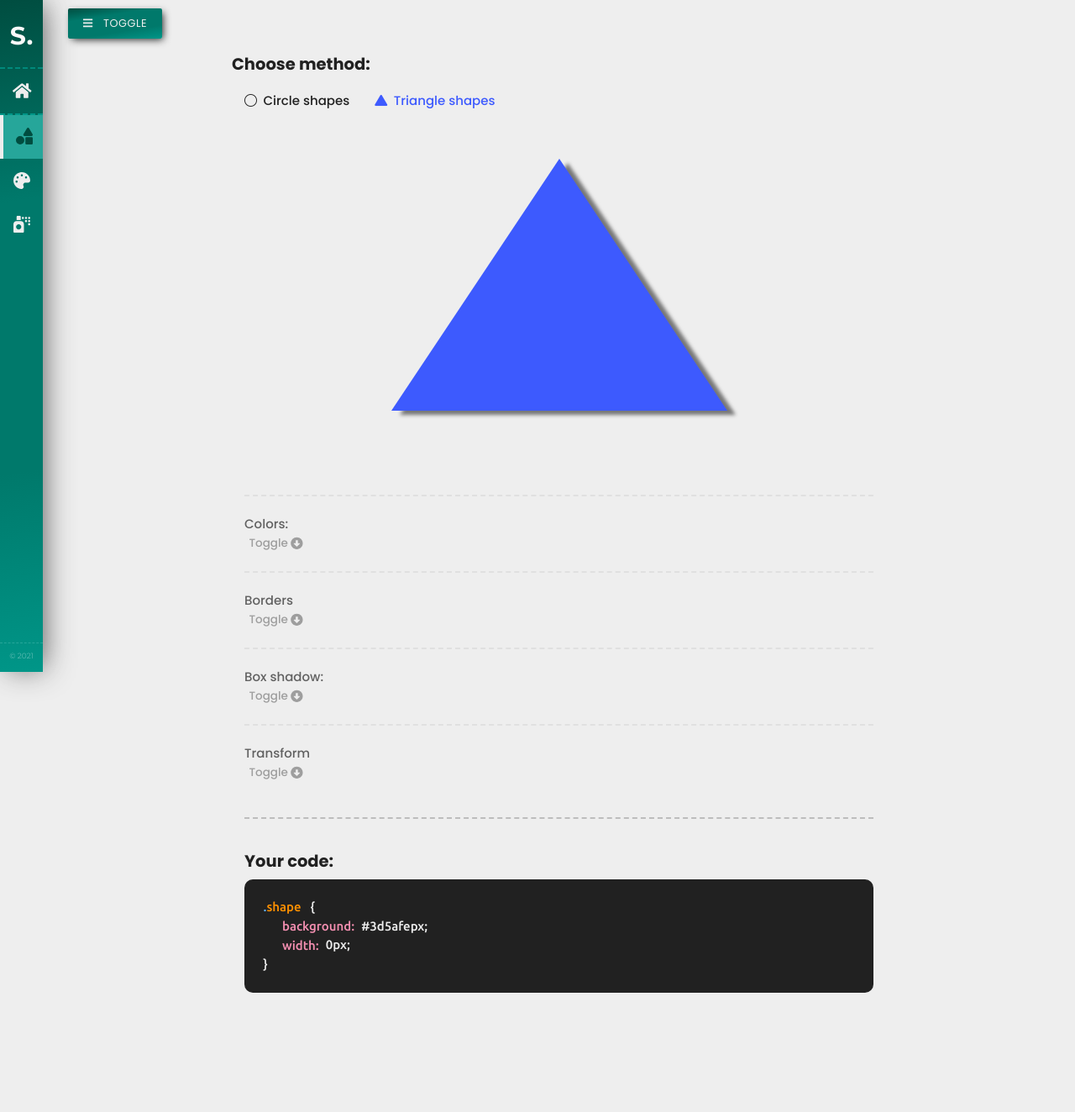
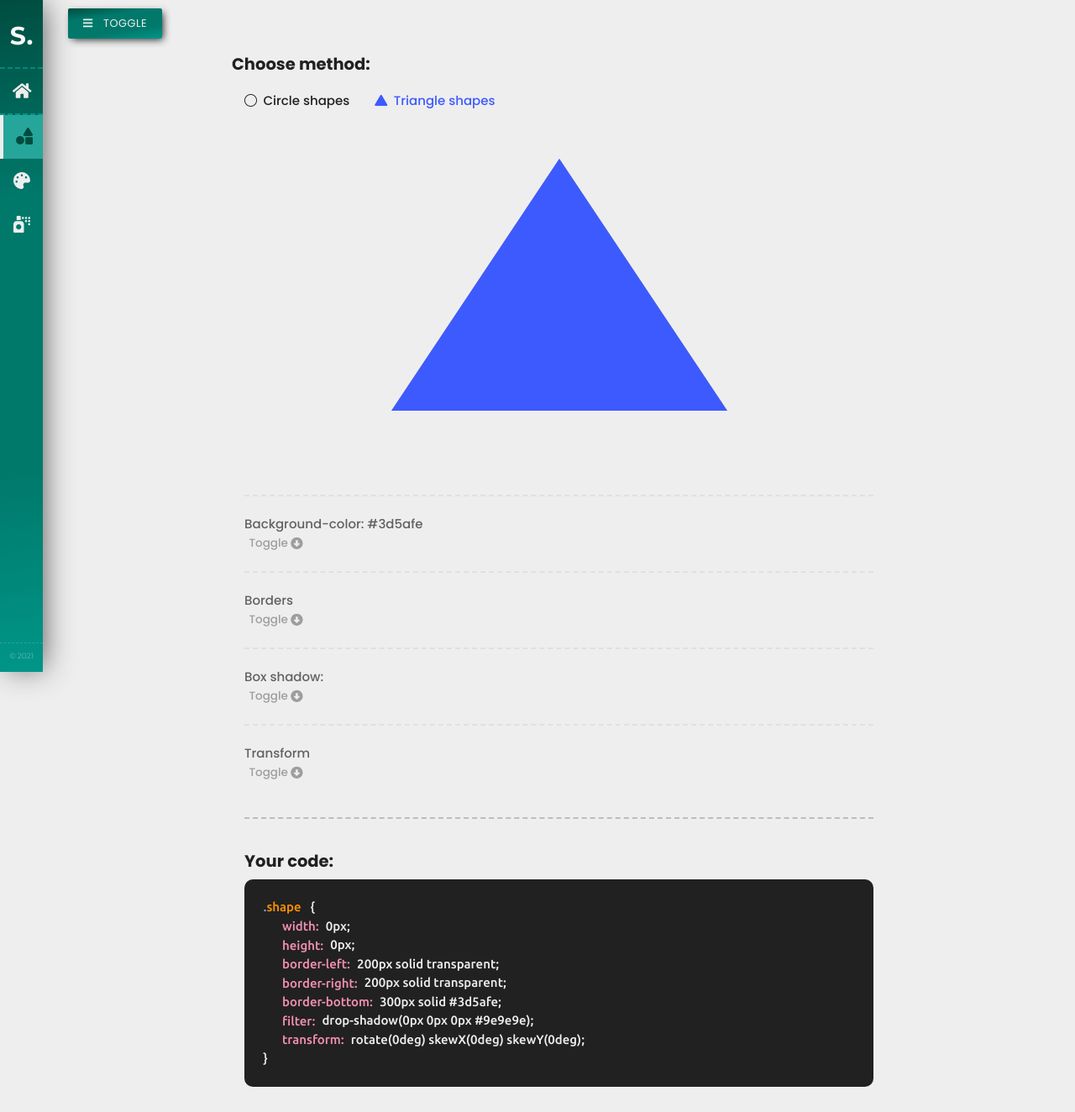
Before and after one commit to bartlomiejwyszecki/CSS-Application, an Angular app: page /shape-generator/triangle-shapes in a window 1280 px wide. Shown: the whole page at 84% size. Before the commit the page ends 1212 px from the top, so only its background shows below. Built offline with nearby package versions, Linux system fonts and the light colour scheme.

Commit message:
Triangle shapes complete.

```diff
--- a/src/app/components/shape-generator/triangle-shapes/triangle-shapes.component.html
+++ b/src/app/components/shape-generator/triangle-shapes/triangle-shapes.component.html
@@ -5,7 +5,7 @@
     </div>
 
     <div class="settings">
-            <h5>Colors:</h5>
+            <h5>Background-color: {{ background }}</h5>
             <div class="toggler">Toggle
                 <div class="button" [ngClass]="{ 'activated' : colorsToggle }">
                     <a class="waves-effect waves-light" (click)="colorsToggle = !colorsToggle"><i class="fas fa-arrow-alt-circle-up"></i></a>
@@ -51,10 +51,7 @@
                 <label for="customRange2" class="form-label">Blur: {{ blur }}px</label>
                 <input type="range" class="form-range" min="0" max="50" step="1" id="customRange2" [(ngModel)]="blur">
 
-                <label for="customRange2" class="form-label">Spread: {{ spread }}px</label>
-                <input type="range" class="form-range" min="-50" max="50" step="1" id="customRange2" [(ngModel)]="spread">
-
-                <h6>Box-shadow color:</h6>
+                <h6>Box-shadow color: {{ shadowColor }}</h6>
                 <div class="toggler">Toggle
                     <div class="button" [ngClass]="{ 'activated' : shadowColorToggle }">
                         <a class="waves-effect waves-light" (click)="shadowColorToggle = !shadowColorToggle"><i class="fas fa-arrow-alt-circle-up"></i></a>
@@ -87,8 +84,15 @@
             <h3>Your code:</h3>
             <div class="code">
                 <article><span class="dot">.</span><span class="className">shape</span> &#123; <br />
-                    <span class="property">background: </span>{{ background }}px; <br />
                     <span class="property">width: </span>{{ width }}px; <br />
+                    <span class="property">height: </span>{{ height }}px; <br />
+                    <span class="property">border-left: </span>{{ leftBorder }}px solid transparent; <br />
+                    <span class="property">border-right: </span>{{ rightBorder }}px solid transparent; <br />
+                    <span class="property">border-bottom: </span>{{ bottomBorder }}px solid {{ background }}; <br />
+                    <span class="property">filter: </span>drop-shadow({{ horizontalOffset }}px {{ verticalOffset }}px
+                        {{ blur }}px {{ shadowColor }}); <br />
+                    <span class="property">transform: </span>rotate({{ rotate }}deg) skewX({{ skewX }}deg)
+                        skewY({{ skewY }}deg); <br />
                 &#125;
                 </article>
             </div>
--- a/src/app/components/shape-generator/triangle-shapes/triangle-shapes.component.scss
+++ b/src/app/components/shape-generator/triangle-shapes/triangle-shapes.component.scss
@@ -7,7 +7,6 @@
     justify-content: center;
     max-width: 100%;
     margin-bottom: 50px;
-    filter: drop-shadow(10px 5px 2px rgba(0,0,0,.5));
     }
 
     //SETTINGS
@@ -62,7 +61,7 @@
                 box-shadow: 0px 0px 8px #424242;
             }
         }
-        .bordersHide, .boxshadowHide, .colorsHide, .basicsColorsHide, .shadowColorHide, .transformHide {
+        .bordersHide, .boxshadowHide, .colorsHide, .shadowColorHide, .transformHide {
             display: none;
         }
     }
--- a/src/app/components/shape-generator/triangle-shapes/triangle-shapes.component.ts
+++ b/src/app/components/shape-generator/triangle-shapes/triangle-shapes.component.ts
@@ -22,8 +22,7 @@ export class TriangleShapesComponent {
   verticalOffset = 0;
   horizontalOffset = 0;
   blur = 0;
-  spread = 0;
-  shadowColor = '#212121';
+  shadowColor = '#9e9e9e';
 
   //Transform
   rotate = 0;
@@ -44,7 +43,7 @@ export class TriangleShapesComponent {
       borderLeft: `${this.leftBorder}px solid transparent`,
       borderRight: `${this.rightBorder}px solid transparent`,
       borderBottom: `${this.bottomBorder}px solid ${this.background}`,
-      boxShadow: `${this.horizontalOffset}px ${this.verticalOffset}px ${this.blur}px ${this.spread}px ${this.shadowColor}`,
+      filter: `drop-shadow(${this.horizontalOffset}px ${this.verticalOffset}px ${this.blur}px ${this.shadowColor})`,
       transform: `rotate(${this.rotate}deg) skewX(${this.skewX}deg) skewY(${this.skewY}deg)`
     }
   }
```
